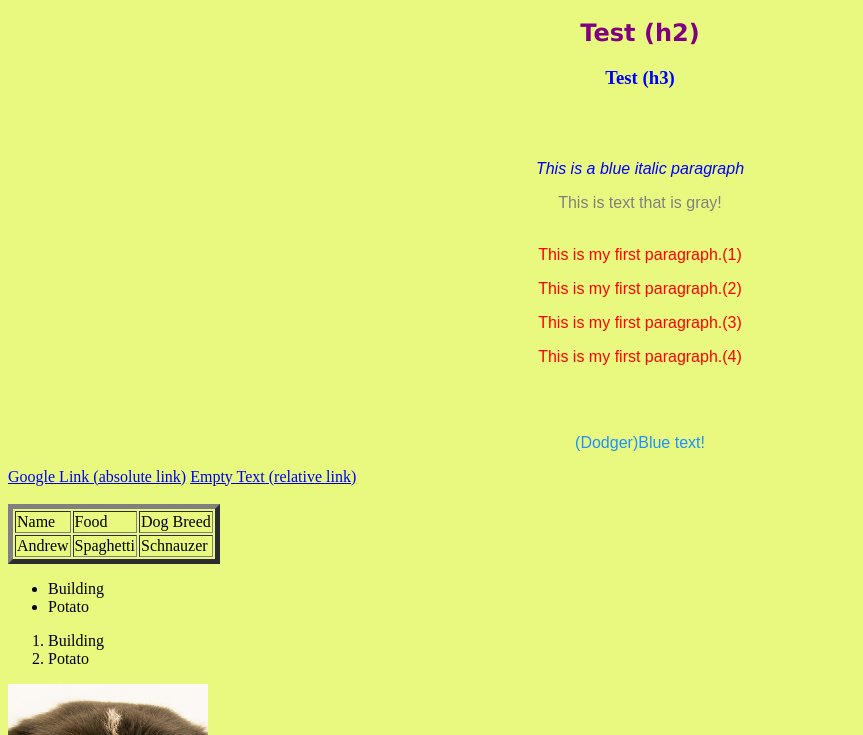
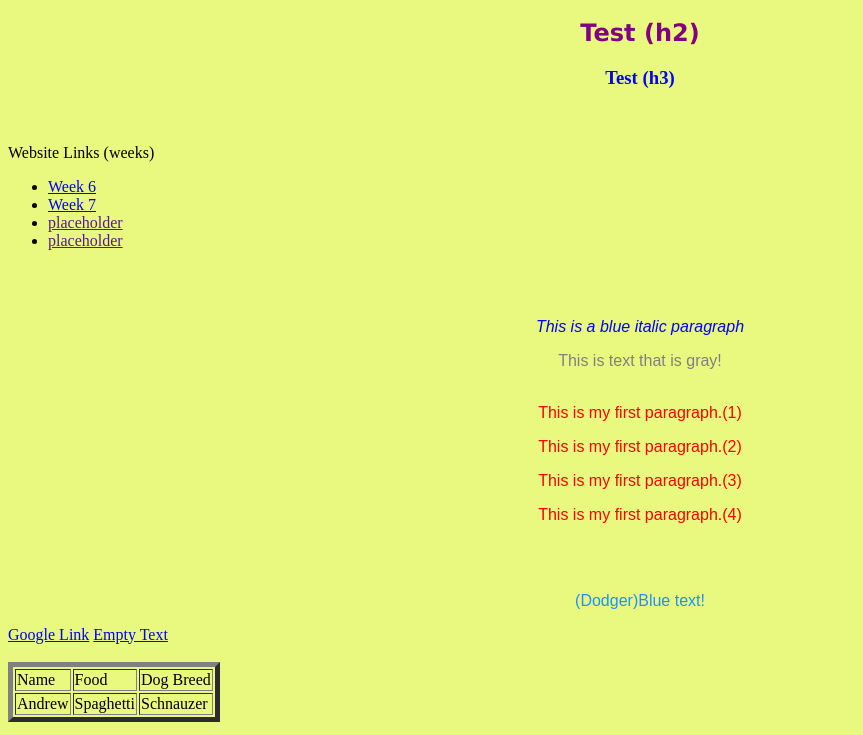
Before and after one commit to CJones-Howe/cybr201nkleinknecht.github.io, a plain HTML site: page index.html in a window 1280 px wide. Shown: the part 61-796 px from the top of the page, without its empty margins (0-863 px from the left). Drawn offline with Linux system fonts and the light colour scheme.

Commit message:
(week 4)
3/10/25 updated w/ nav bar for easier navigation

```diff
--- a/index.html
+++ b/index.html
@@ -11,6 +11,17 @@
 		<h3>Test (h3)</h3>
 		<br></br>
 
+		<nav class="webnav">
+				Website Links (weeks)
+				<ul class="web-links">
+					<li><a href="https://profjoneshowe.com/cybr201nkleinknecht.github.io/index2.html"> Week 6 </a></li>
+					<li><a href="https://profjoneshowe.com/cybr201nkleinknecht.github.io/index3.html"> Week 7 </a></li>
+					<li><a href=""> placeholder </a></li>
+					<li><a href=""> placeholder </a></li>
+				</ul>
+			</nav>
+		<br></br>
+
 		<p id="para1">This is a blue italic paragraph</p>
 		<p style="color:gray"> This is text that is gray!
 		<br></br>
@@ -18,8 +29,8 @@
 		<br></br>
 
 		<p style="color:DodgerBlue">(Dodger)Blue text!</p>
-		<a href="https:\\www.google.com"> Google Link (absolute link)</a>
-		<a href="week4/empty.txt"> Empty Text (relative link)</a>
+		<a href="https:\\www.google.com"> Google Link</a>
+		<a href="../week4/empty.txt"> Empty Text</a>
 		<!--test comment-->
 		<br></br>
 		<!--<img src="dog.PNG"</img>-->
@@ -47,7 +58,7 @@
 		<li>Potato</li>
 		</ol>
 
-		<img src="images/dog.PNG" alt="[Picture of a Puppy]" width="200" height="200">
+		<img src="images/dog.png" alt="[Picture of a Puppy]" width="200" height="200">
 
 	</body>
 </html>
```
